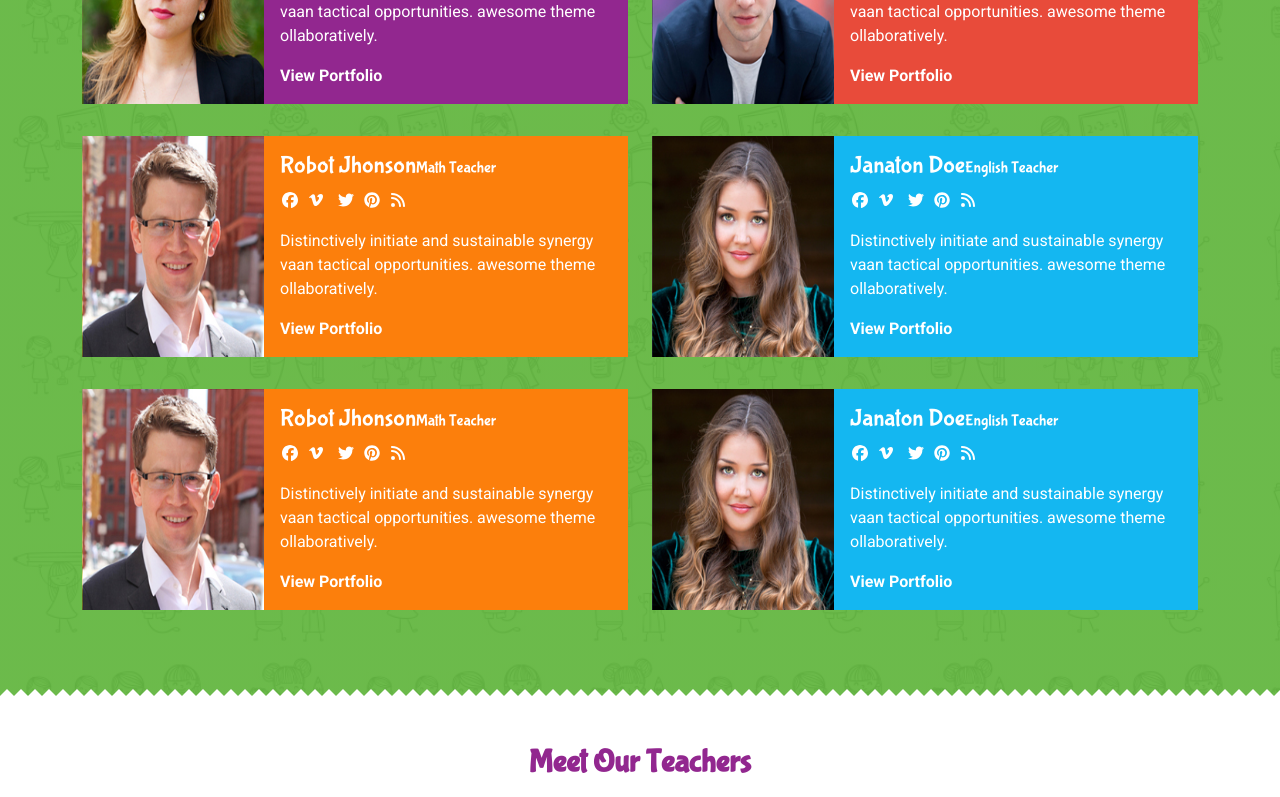
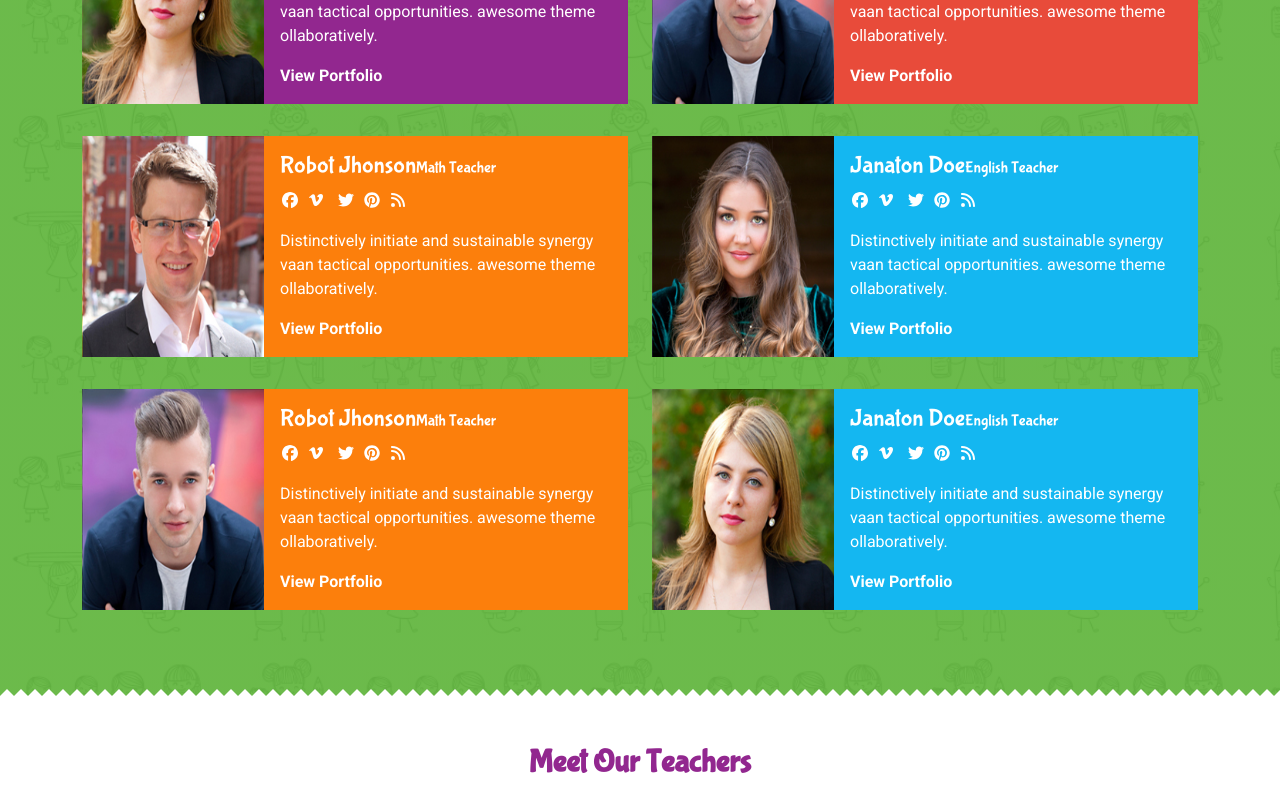
Before and after one commit to Dhanusreesawant/KidsAcademySchool_ViteReact, a React (Vite) app: page / in a window 1280 px wide. Shown: the part 2892-3689 px from the top of the page. Built offline with nearby package versions, Linux system fonts and the light colour scheme.

Commit message:
images imported

```diff
--- a/src/Components/Home/Testimonials.jsx
+++ b/src/Components/Home/Testimonials.jsx
@@ -4,6 +4,9 @@ import { motion, AnimatePresence } from "framer-motion";
 import { FaQuoteLeft, FaQuoteRight } from "react-icons/fa";
 import { BsArrowLeftCircle, BsArrowRightCircle } from "react-icons/bs";
 import "./Testimonials.css";
+import Testi01 from "./../../assets/img/testimonial_01.jpg";
+import Testi02 from "./../../assets/img/testimonial_02.jpg";
+import Testi03 from "./../../assets/img/testimonial_03.jpg";
 
 const testimonials = [
   {
@@ -11,7 +14,7 @@ const testimonials = [
     text: "Professionally predominate that timely infrastructures tops line methodologies.",
     name: "Joly Smith",
     role: "UI/UX Designer",
-    image: "./src/assets/img/testimonial_01.jpg",
+    image: Testi01,
     color: "#fc7f0c",
   },
   {
@@ -19,7 +22,7 @@ const testimonials = [
     text: "Professionally predominate that timely infrastructures tops line methodologies.",
     name: "John Doe",
     role: "Frontend Developer",
-    image: "./src/assets/img/testimonial_02.jpg",
+    image: Testi02,
     color: "#e84b3a",
   },
   {
@@ -27,7 +30,7 @@ const testimonials = [
     text: "Professionally predominate that timely infrastructures tops line methodologies.",
     name: "Sara Lee",
     role: "Graphic Designer",
-    image: "./src/assets/img/testimonial_03.jpg",
+    image: Testi03,
     color: "#fc7f0c",
   },
   {
--- a/src/Components/Home/home.css
+++ b/src/Components/Home/home.css
@@ -130,7 +130,7 @@
 /* Responsive section */
 
 #Aboutbanner  {
-  background: linear-gradient(rgba(7, 143, 203, 0.8),rgba(7, 143, 203, 0.8)),url(./../assets/img/about-bg.jpg);
+  background: linear-gradient(rgba(7, 143, 203, 0.8),rgba(7, 143, 203, 0.8)),url(./assets/img/about-bg.jpg);
   background-size: cover;
   padding: 70px 0px;
   position: relative;
@@ -258,7 +258,7 @@
   transform: scale(1.05);
 }
 #PartnersBox{
-  background: linear-gradient(rgba(252, 127, 12, .8),rgba(252, 127, 12, .8)),url(./../assets/img/partner-bg.jpg);
+  background: linear-gradient(rgba(252, 127, 12, .8),rgba(252, 127, 12, .8)),url(./assets/img/partner-bg.jpg);
   background-size: cover;
   padding: 70px 0px;
   position: relative;
--- a/src/Components/Teachers.jsx
+++ b/src/Components/Teachers.jsx
@@ -36,13 +36,13 @@ const teacher_Details = [
         bgColor: "bg-lightblue"
     },
     {
-        img: "./src/assets/img/teacher_03.jpg",
+        img: Teacher02,
         name: "Robot Jhonson",
         role: "Math Teacher",
         bgColor: "bg-orange"
     },
     {
-        img: "./src/assets/img/teacher_04.jpg",
+        img: Teacher01,
         name: "Janaton Doe",
         role: "English Teacher",
         bgColor: "bg-lightblue"
```
